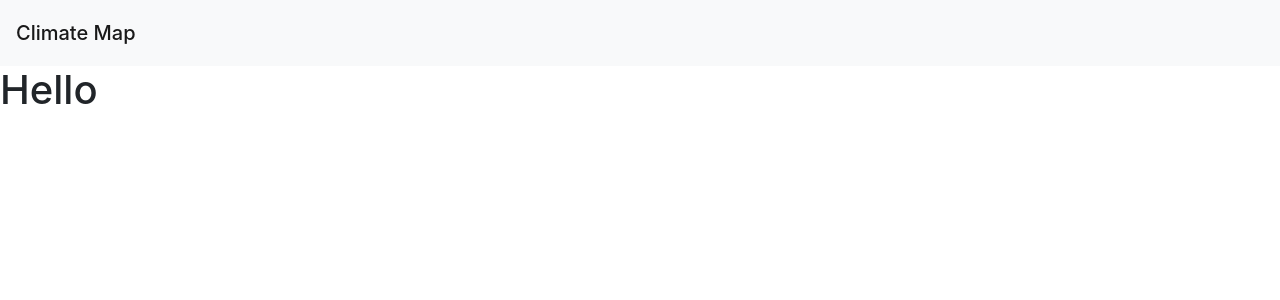
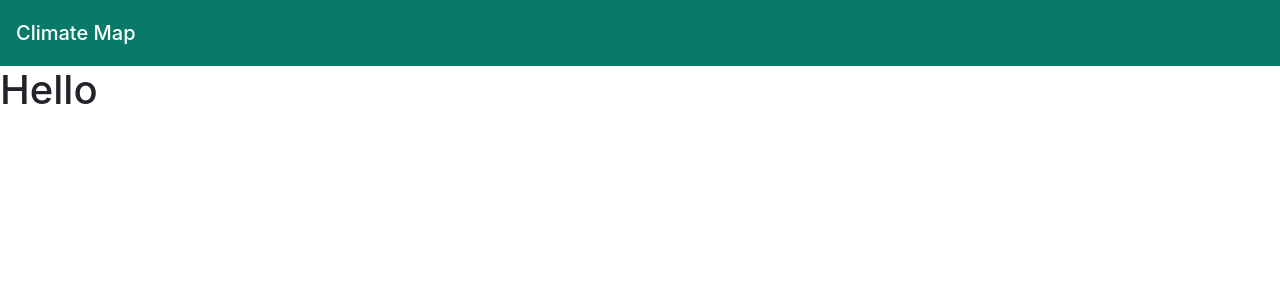
Before and after one commit to wmueller49/ClimateMap, a Django app: page /map/ in a window 1280 px wide. Shown: the top 300 px of the page. Run offline with Django 4.2, Linux system fonts and the light colour scheme; some libraries are stand-ins or nearby versions.

Commit message:
smallchange

```diff
--- a/climatemap/map/templates/map.html
+++ b/climatemap/map/templates/map.html
@@ -6,7 +6,7 @@
 
         <title>Climate Map</title>
     </head>
-    <nav class="navbar navbar-light bg-light">
+    <nav class="navbar navbar-dark" style="background-color: #097969;">
         <a class="navbar-brand" href="/map"><span class="navbar-brand mb-0 h1">Climate Map</span></a>
       </nav>
     <body>
```
